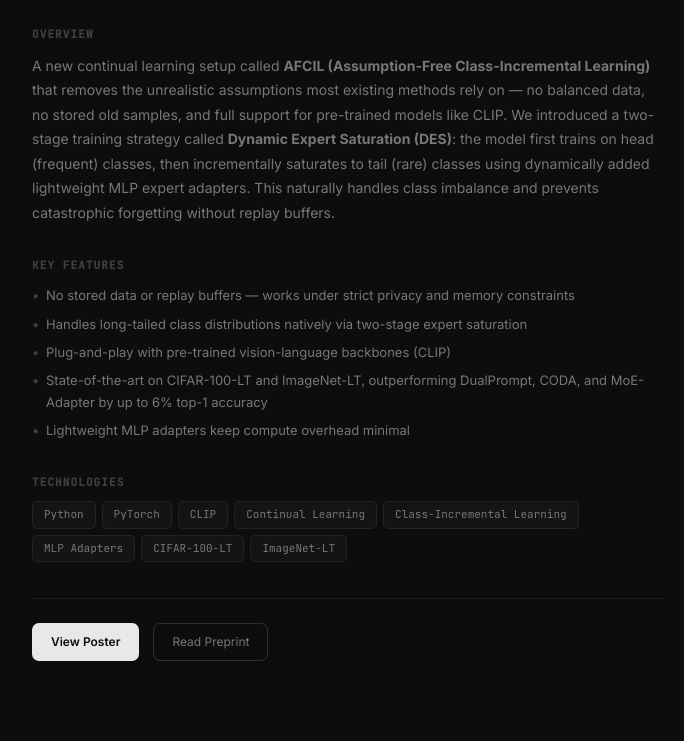
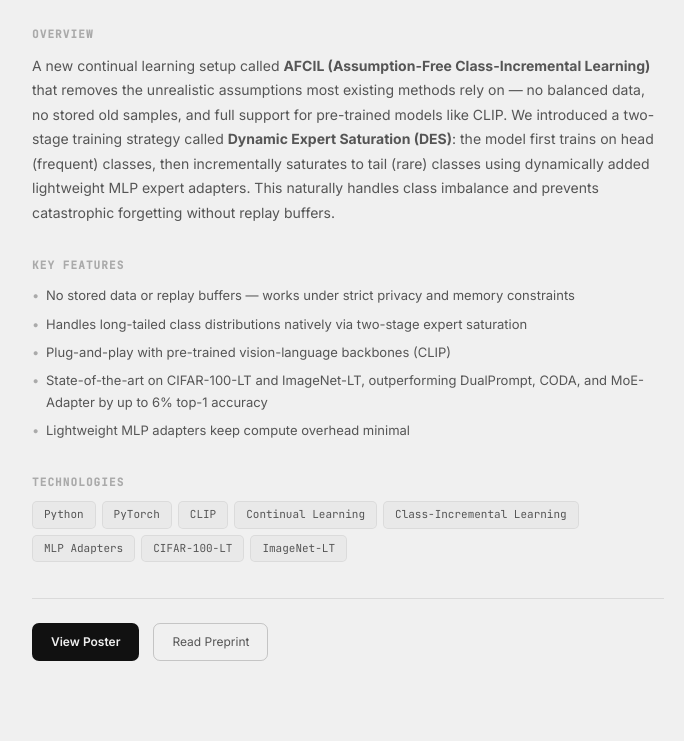
Before and after one commit to divyarajparia/divyarajparia.github.io, a plain HTML site: page projects/afcil.html in a window 1280 px wide. Shown: the part 186-927 px from the top of the page, without its empty margins (292-976 px from the left). Drawn offline with Linux system fonts and the light colour scheme.

Commit message:
Apply theme to project detail pages (light by default)

```diff
--- a/projects/afcil.html
+++ b/projects/afcil.html
@@ -8,6 +8,7 @@
   <link rel="preconnect" href="https://fonts.gstatic.com" crossorigin>
   <link href="https://fonts.googleapis.com/css2?family=Inter:wght@300;400;500;600;700&family=JetBrains+Mono:wght@400;500&display=swap" rel="stylesheet">
   <link rel="stylesheet" href="../style.css" />
+  <script>if (localStorage.getItem('theme') !== 'dark') document.documentElement.setAttribute('data-theme', 'light');</script>
 </head>
 <body>
 
```
Also changed, not shown: projects/extbrew.html (+1 -0 lines), projects/langgraph-agent.html (+1 -0 lines), projects/tumor-segmentation.html (+1 -0 lines), projects/vit-explainability.html (+1 -0 lines).
